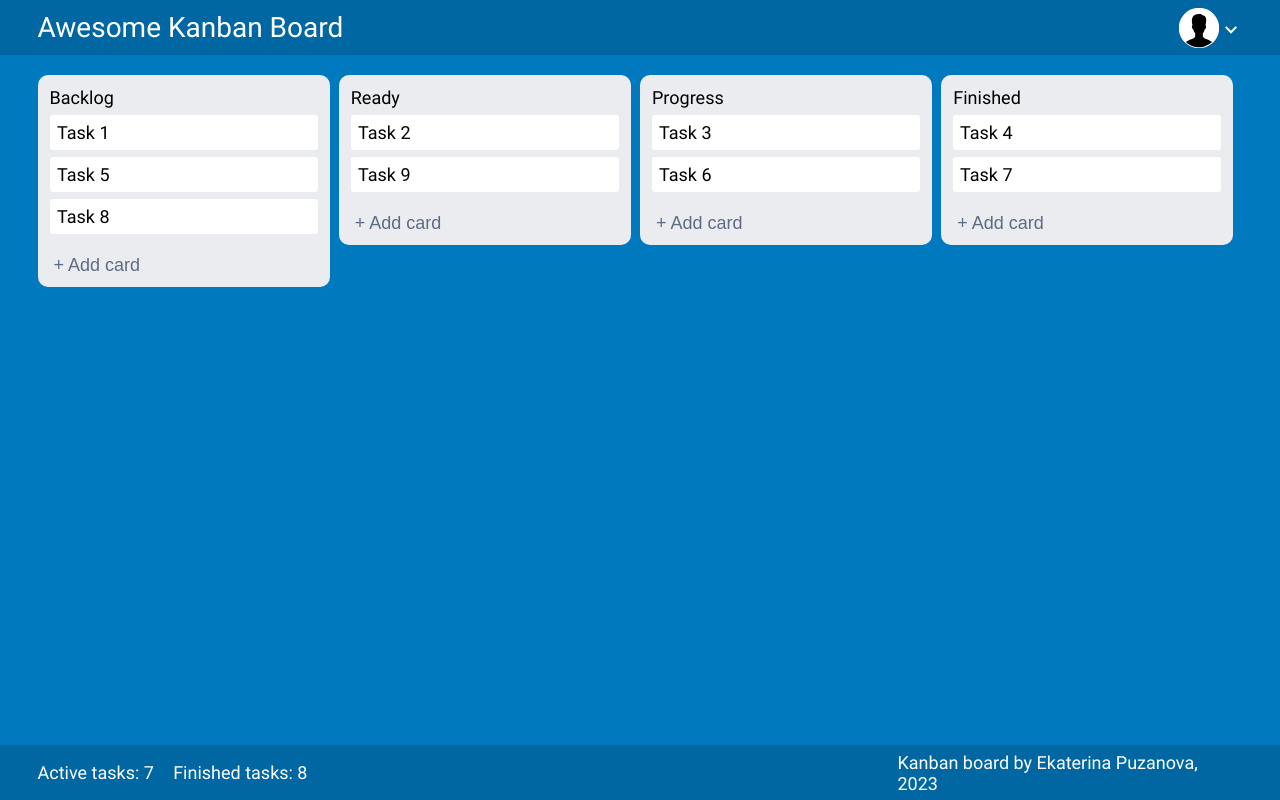
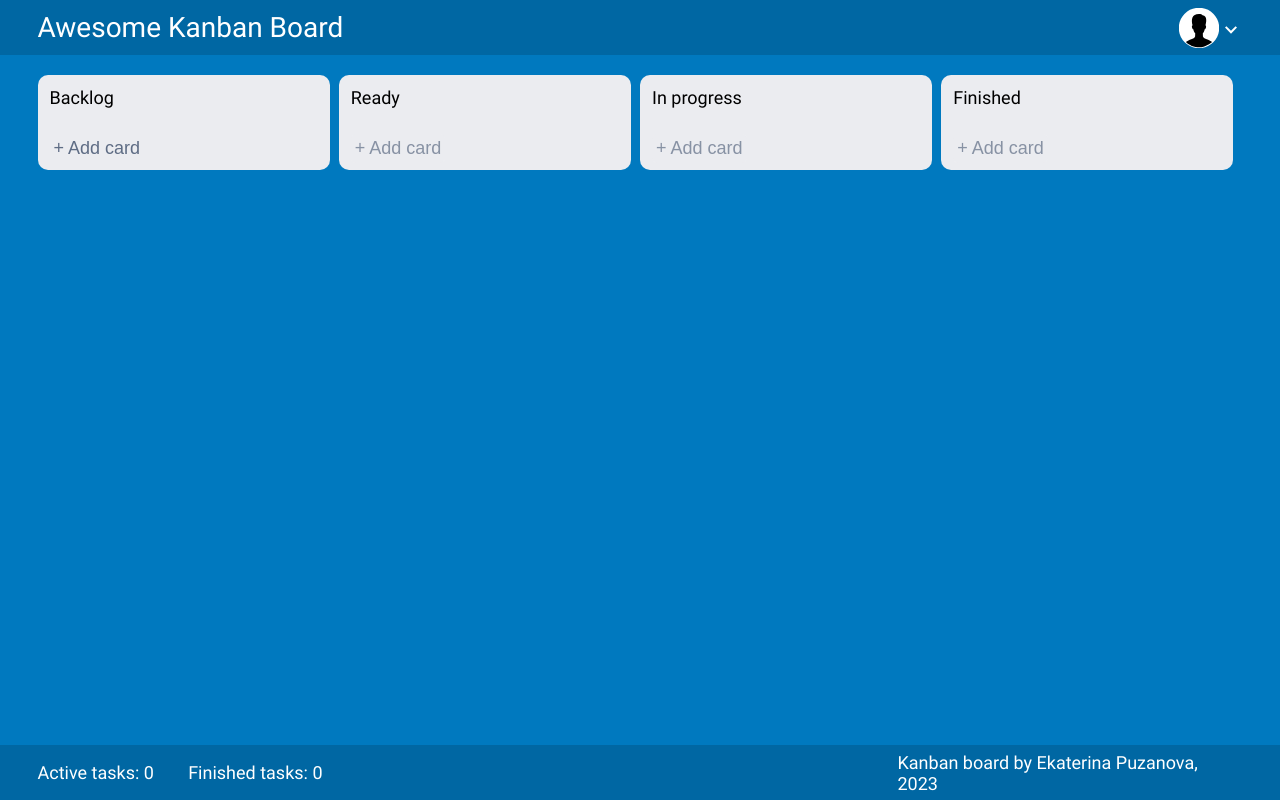
Before and after one commit to EkaterinaPuzanova/Kanban, a React (Create React App) app: page / in a window 1280 px wide. Built offline with nearby package versions, Linux system fonts and the light colour scheme.

Commit message:
add localStorage and footer-logic

```diff
--- a/package.json
+++ b/package.json
@@ -10,6 +10,7 @@
     "react-dom": "^18.2.0",
     "react-router-dom": "^6.11.2",
     "react-scripts": "5.0.1",
+    "react-select": "^5.7.3",
     "web-vitals": "^2.1.4"
   },
   "scripts": {
--- a/src/App.js
+++ b/src/App.js
@@ -3,7 +3,7 @@ import './App.css';
 import Header from './components/header/Header';
 import Main from './components/main/Main';
 import Footer from './components/footer/Footer';
-import {useState} from 'react';
+import {useEffect, useState} from "react";
 import {
   createBrowserRouter,
   RouterProvider,
@@ -13,26 +13,40 @@ import Card from './components/main/card/Card';
 const taskStatuses = ['backlog', 'ready', 'progress', 'finished'];
 
 const initialTasks = [
-        {id: 1, title: 'Task 1', status: 'backlog', description:
-        'Это был темный лес, издали казавшийся непроходимым. Там Пахапиль охотился, глушил рыбу, спал на еловых ветках. Короче – жил, пока русские не выгнали оккупантов. А когда немцы ушли, Пахапиль вернулся. Он появился в Раквере, где советский капитан наградил его медалью. Медаль была украшена четырьмя непонятными словами, фигурой и восклицательным знаком.'
-      },
-        {id: 2, title: 'Task 2', status: 'ready', description: 'hello'},
-        {id: 3, title: 'Task 3', status: 'progress', description: 'hello'},
-        {id: 4, title: 'Task 4', status: 'finished', description: 'hello'},
-        {id: 5, title: 'Task 5', status: 'backlog', description: 'hello'},
-        {id: 6, title: 'Task 6', status: 'progress', description: 'hello'},
-        {id: 7, title: 'Task 7', status: 'finished', description: 'hello'},
-        {id: 8, title: 'Task 8', status: 'backlog', description: 'hello'},
-        {id: 9, title: 'Task 9', status: 'ready', description: 'hello'},
+      //   {id: 1, title: 'Task 1', status: 'backlog', description:
+      //   'Это был темный лес, издали казавшийся непроходимым. Там Пахапиль охотился, глушил рыбу, спал на еловых ветках. Короче – жил, пока русские не выгнали оккупантов. А когда немцы ушли, Пахапиль вернулся. Он появился в Раквере, где советский капитан наградил его медалью. Медаль была украшена четырьмя непонятными словами, фигурой и восклицательным знаком.'
+      // },
+      //   {id: 2, title: 'Task 2', status: 'ready', description: 'hello'},
+      //   {id: 3, title: 'Task 3', status: 'progress', description: 'hello'},
+      //   {id: 4, title: 'Task 4', status: 'finished', description: 'hello'},
+      //   {id: 5, title: 'Task 5', status: 'backlog', description: 'hello'},
+      //   {id: 6, title: 'Task 6', status: 'progress', description: 'hello'},
+      //   {id: 7, title: 'Task 7', status: 'finished', description: 'hello'},
+      //   {id: 8, title: 'Task 8', status: 'backlog', description: 'hello'},
+      //   {id: 9, title: 'Task 9', status: 'ready', description: 'hello'},
 ]
-
 
 function App() {
 
   const [tasks, setTasks] = useState(initialTasks);
+  const [isLoaded, setIsLoaded] = useState(false);
+
+  useEffect(() => {
+    if (isLoaded) {
+        localStorage.setItem('tasks', JSON.stringify(tasks))
+    }
+}, [tasks, isLoaded])
+
+useEffect(() => {
+    const tasks = localStorage.getItem('tasks');
+    if (tasks) {
+        setTasks(JSON.parse(tasks))
+    }
+    setIsLoaded(true);
+}, [])
 
   const addNewCard = (task) => {
-    setTasks([...tasks, {...task, id: Math.random(), status: 'backlog'}])
+    setTasks([...tasks, {...task, id: Math.random(), status: 'backlog', description: 'This task has no description'}])
   }
 
   const onStatusChange = (id, newStatus) => {
@@ -60,7 +74,7 @@ function App() {
     <div className="App">
       <Header />
       <RouterProvider router={router}/>
-      <Footer />
+      <Footer tasks={tasks} />
     </div>
   );
 }
--- a/src/components/footer/Footer.js
+++ b/src/components/footer/Footer.js
@@ -1,14 +1,18 @@
 import React from 'react';
 import css from './footer.module.css';
 
-function Footer() {
+function Footer(props) {
+
+  const finishedTasks = props.tasks.filter((task) => task.status === 'finished').length;
+  const activeTasks = props.tasks.length - finishedTasks;
+
   return (
       <footer className={css.footer}>
         <div className='container'>
           <div className={css.footer__wrapper}>
             <div className={css.footer__result}>
-              <span className={css.result}>Active tasks: 7</span>
-              <span className={css.result}>Finished tasks: 8</span>
+              <span className={css.result}>Active tasks: {activeTasks}</span>
+              <span className={css.result}>Finished tasks: {finishedTasks}</span>
             </div>
             <div className={css.footer__info}>
               <span>Kanban board by Ekaterina Puzanova, 2023</span>
--- a/src/components/footer/footer.module.css
+++ b/src/components/footer/footer.module.css
@@ -19,7 +19,7 @@
 .footer__result {
   display: flex;
   justify-content: space-between;
-  width: 270px;
+  width: 285px;
 }
 
 .footer__info {
--- a/src/components/header/userMenu/UserMenu.js
+++ b/src/components/header/userMenu/UserMenu.js
@@ -19,10 +19,10 @@ function UserMenu() {
         </span>
       </div>
       {isOpenMenu &&
-          <div className={css.menu}>
-                  <div className={css.menu__item}>Profile</div>
-                  <div className={css.menu__item}>Log Out</div>
-          </div>
+          <ul className={css.menu}>
+                  <li className={css.menu__item}>Profile</li>
+                  <li className={css.menu__item}>Log Out</li>
+          </ul>
       }
     </div>
 
--- a/src/components/main/card/card.module.css
+++ b/src/components/main/card/card.module.css
@@ -24,28 +24,44 @@
   resize: none;
   font: inherit;
   border: none;
-  padding: 5px 0;
+  padding: 5px;
   margin-top: 30px;
 
   font-weight: 400;
   font-size: 18px;
   line-height: 21px;
+
+  overflow: auto;
 }
 
 .button {
   position: absolute;
   top: 10px;
   right: 10px;
-  width: 30px;
-  height: 30px;
+  width: 22px;
+  height: 22px;
   background: var(--color-light);
   border: none;
-  border-radius: 3px;
+  border-radius: 50%;
   transition: all .3s;
   font-size: 20px;
+  cursor: pointer;
 }
 
 .button:hover {
-  /* opacity: .7; */
+  opacity: .7;
   background: var(--color-main-light);
 }
+
+.description::-webkit-scrollbar {
+  width: 12px;
+}
+
+.description::-webkit-scrollbar-track {
+  background: var(--color-light);
+}
+
+.description::-webkit-scrollbar-thumb {
+  background-color: var(--color-theme2);
+  border-radius: 60px;
+}
--- a/src/components/main/columns/Columns.js
+++ b/src/components/main/columns/Columns.js
@@ -1,6 +1,7 @@
 import React, { useState } from 'react';
 import css from './columns.module.css';
 import { Link } from 'react-router-dom';
+import Select from 'react-select';
 
 function Columns(props) {
 
@@ -34,11 +35,21 @@ function Columns(props) {
     closeAddCard();
   }
 
+  const arrTasksPreviousColumn = props.tasks
+            .filter((task) => task.status === props.statuses[props.statuses.indexOf(props.status) - 1]);
+  const options = arrTasksPreviousColumn.map((task) => ({value: task.title, label: task.title, id: task.id}));
+
   return (
     <div className={css.column}>
 
       <div className={css.column__item}>
-        <h3 className={css.column__title}>{props.status.charAt(0).toUpperCase() + props.status.slice(1)}</h3>
+        <h3 className={css.column__title}>
+          {props.status === 'progress' ?
+                  'In progress'
+                  :
+                  props.status.charAt(0).toUpperCase() + props.status.slice(1)}
+        </h3>
+        <div className={css.tasks}>
           {props.tasks
             .filter((task) => task.status === props.status)
             .map((task) => (
@@ -49,26 +60,55 @@ function Columns(props) {
               </Link>
             ))
           }
+        </div>
+
 
         {isOpenAddCard && (props.status === 'backlog') &&
             <input className={css.input} type='text' value={title} onChange={(e) => onChange(e)}></input>
         }
 
+        {/* const option = arrTasksPreviousColumn.map((task) => ({value: {task.title}, label: {task.id}})) */}
+
         {isOpenAddCard && (props.status !== 'backlog') &&
-            <select className={css.select}  onChange={(e) => onChangeSelect(e.target.value, props.status)}>
-                <option style={{display: 'none'}}></option>
-                {props.tasks
-                    .filter((task) => task.status === props.statuses[props.statuses.indexOf(props.status) - 1])
-                    .map((task) => (
-                        <option className={css.task} key={task.id} value={task.id}>{task.title}</option> /////////////////
-                ))}
-            </select>
+            // <select className={css.select} onChange={(e) => onChangeSelect(e.target.value, props.status) }>
+            //     <option style={{display: 'none'}}></option>
+            //     {arrTasksPreviousColumn.map((task) => (
+            //             <option className={css.task} key={task.id} value={task.id}>{task.title}</option> /////////////////
+            //     ))}
+            // </select>
+
+            <Select options={options}
+                styles={{
+                  placeholder: (baseStyles) => ({
+                    ...baseStyles,
+                    color: `white`
+                  }),
+                  control: (baseStyles, state) => ({
+                    ...baseStyles,
+                    borderColor: 'white'
+                  }),
+                  option: (baseStyles, state) => ({
+                    ...baseStyles,
+                    background: state.isFocused ? `Gainsboro` : 'white',
+                  }),
+                  menu: (baseStyles, state) => ({
+                    ...baseStyles,
+                    maxHeight: '17vh',
+                    overflow: 'auto'
+                  }),
+                  indicatorSeparator: (baseStyles, state) => ({
+                    ...baseStyles,
+                    background: 'white'
+                  }),
+                }}
+                onChange={(e) => onChangeSelect(e.id, props.status)} />
         }
 
         <button
               className={isOpenAddCard ? `${css.button} ${css.buttonSubmit}` : css.button}
               style={(isOpenAddCard && (props.status !== 'backlog')) ? {display: 'none'} : {}}
-              onClick={isOpenAddCard ? onSubmit : openAddCard}>
+              onClick={isOpenAddCard ? onSubmit : openAddCard}
+              disabled={!isOpenAddCard && (props.status !== 'backlog') && (arrTasksPreviousColumn.length === 0)}>
               {isOpenAddCard ? 'Submit' : '+ Add card'}
         </button>
       </div>
--- a/src/components/main/columns/columns.module.css
+++ b/src/components/main/columns/columns.module.css
@@ -7,6 +7,14 @@
   background: var(--color-theme1);
   border-radius: 10px;
   padding: 12px 12px 7px 12px;
+}
+
+.tasks {
+  width: 100%;
+  margin: 8px 0;
+  padding: 0 .3vw;
+  max-height: calc(100vh - 2 * var(--header-footer-height) - 50px - 28vh);;
+  overflow: auto;
 }
 
 .column__title,
@@ -30,6 +38,7 @@
 
 .task {
   will-change: transform;
+  overflow: auto;
 }
 
 .input,
@@ -46,6 +55,7 @@
   background: var(--color-theme1);
   margin-top: 10px;
   padding: 3px;
+  transition: all .3s;
 }
 
 .buttonSubmit {
@@ -71,9 +81,34 @@
 }
 
 .task:hover {
-  transform: scale(1.05);
+  transform: scale(1.03);
 }
 
 .button:hover {
   background: var(--color-light);
 }
+
+.button:disabled {
+  opacity: .7;
+  cursor: auto;
+  background: var(--color-theme1);
+}
+
+.tasks::-webkit-scrollbar {
+  width: 12px;
+}
+
+.task::-webkit-scrollbar {
+  height: 10px;
+}
+
+.tasks::-webkit-scrollbar-track,
+.task::-webkit-scrollbar-track {
+  background: var(--color-light);
+}
+
+.tasks::-webkit-scrollbar-thumb,
+.task::-webkit-scrollbar-thumb {
+  background-color: var(--color-theme2);
+  border-radius: 60px;
+}
```
Also changed, not shown: src/index.css (line endings or trailing spaces), 1 other file (tests, documents, lock files or other folders). Lines whose indentation alone changed are shown as unchanged.
